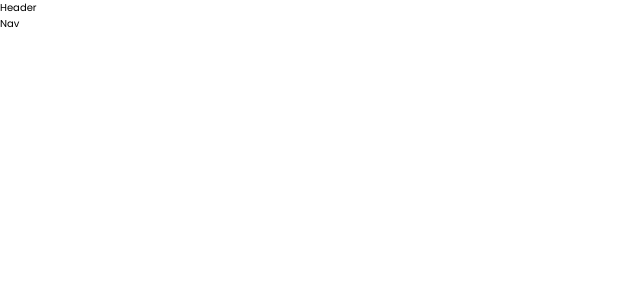
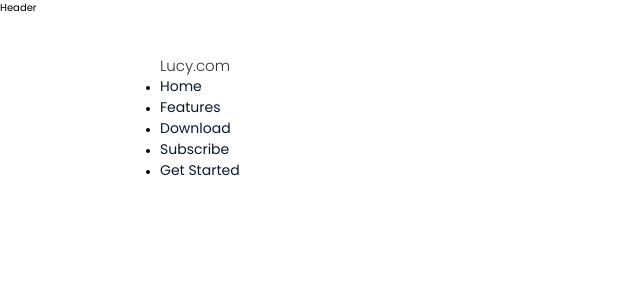
Before and after one commit to jordanr2m/react-responsive-menu-1, a React (Create React App) app: page / in a window 1280 px wide. Shown: the top 300 px of the page, without its empty margins (0-640 px from the left). Built offline with nearby package versions, Linux system fonts and the light colour scheme.

Commit message:
Added JSX for Navbar.

```diff
--- a/package.json
+++ b/package.json
@@ -8,6 +8,7 @@
     "@testing-library/user-event": "^13.5.0",
     "react": "^18.3.1",
     "react-dom": "^18.3.1",
+    "react-icons": "^5.2.1",
     "react-scripts": "5.0.1",
     "web-vitals": "^2.1.4"
   },
--- a/src/components/navbar/Navbar.js
+++ b/src/components/navbar/Navbar.js
@@ -1,11 +1,32 @@
 import React from 'react'
 import "./Navbar.css"
+import { AiOutlineRocket, AiOutlineBars } from "react-icons/ai";
+import { RiCloseLine } from "react-icons/ri";
 
 const Navbar = () => {
   return (
-    <div>
-      Nav
-    </div>
+    <nav className='container navbar'>
+      {/* Create nice inline logo img */}
+      <div className='logo'>
+        <AiOutlineRocket color="fff" size={35} />
+        <p className='logo-text'>Lucy.<span>com</span></p>
+      </div>
+
+      <menu>
+        <ul className='nav-links'>
+          <li><a href="#">Home</a></li>
+          <li><a href="#">Features</a></li>
+          <li><a href="#">Download</a></li>
+          <li><a href="#">Subscribe</a></li>
+          <li className='nav-btn'><a className="btn btn-orange" href="#">Get Started</a></li>
+        </ul>
+      </menu>
+
+      {/* Div to hold hamburger icon and close icon */}
+      <div className='menu-icons'>
+        <AiOutlineBars color="fff" size={27} />
+      </div>
+    </nav>
   )
 }
 
```
Also changed, not shown: 1 other file (tests, documents, lock files or other folders).
